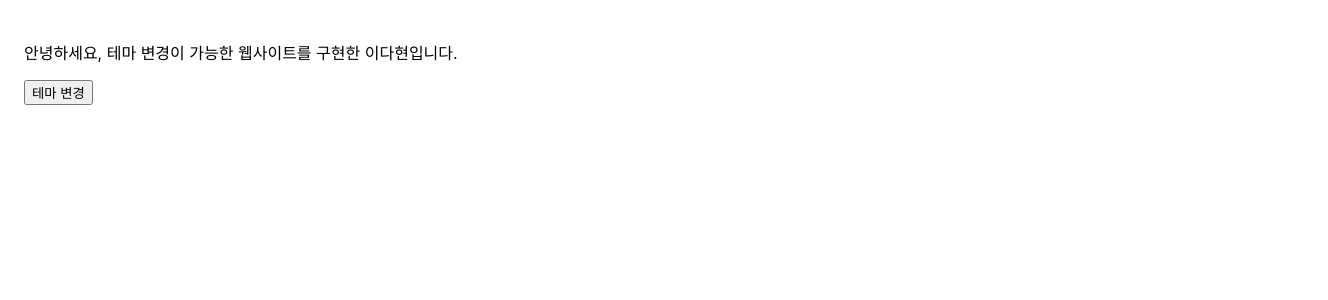
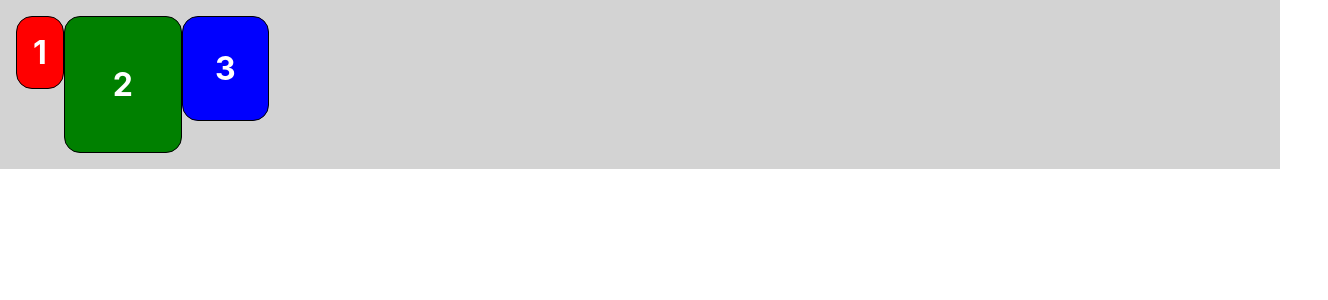
Before and after one commit to dahyun0917/2022_2_GETIT_React, a React (Create React App) app in the folder my-app/: page / in a window 1280 px wide. Shown: the top 300 px of the page, 1328 px wide, since content can reach past the window. Built offline with nearby package versions, Linux system fonts and the light colour scheme.

Commit message:
8차시_플렉스박스 추가

```diff
--- a/my-app/package.json
+++ b/my-app/package.json
@@ -9,6 +9,7 @@
     "react": "^18.2.0",
     "react-dom": "^18.2.0",
     "react-scripts": "5.0.1",
+    "styled-components": "^5.3.6",
     "web-vitals": "^2.1.4"
   },
   "scripts": {
--- /dev/null
+++ b/my-app/src/chapter_15/Blocks.jsx
@@ -0,0 +1,64 @@
+import styled from "styled-components";
+
+//Wrapper 컴포넌트
+const Wrapper = styled.div`
+    padding: 1rem;
+    display: flex;
+    flex-direction: row;
+    align-items: flex-start;
+    justify-contents: flex-start;
+    background-color: lightgrey;
+`;
+
+//Block 컴포넌트
+const Block = styled.div`
+    padding: ${(props) => props.padding};
+    border: 1px solid black;
+    border-radius: 1rem;
+    background-color: ${(props) => props.backgroundColor};
+    color: white;
+    font-size: 2rem;
+    font-weight: bold;
+    text-align: center;
+`;
+
+// Wrapper 안에서 3개의 Block 컴포넌트의 props 설정해주는 blockItems 배열로 선언 -> 각 아이템마다 여백, 배경색 props 다르게 줘서 설정
+const blockItems = [
+    {
+        id: 1,
+        label: "1",
+        padding: "1rem",
+        backgroundColor: "red",
+    },
+    {
+        id: 2,
+        label: "2",
+        padding: "3rem",
+        backgroundColor: "green",
+    },
+    {
+        id: 3,
+        label: "3",
+        padding: "2rem",
+        backgroundColor: "blue",
+    },
+];
+
+function Blocks(props) {
+    return(
+        <Wrapper>
+            {blockItems.map((blockItem) => {
+                return (
+                    <Block
+                        padding={blockItem.padding}
+                        backgroundColor={blockItem.backgroundColor}
+                    >
+                        {blockItem.label}
+                    </Block>
+                );
+            })}
+        </Wrapper>
+    );
+}
+
+export default Blocks;
--- a/my-app/src/index.js
+++ b/my-app/src/index.js
@@ -16,6 +16,7 @@
 import ProfileCard from './chapter_13/ProfileCard';
 import MainContent from './chapter_14/MainContent';
 import DarkOrLight from './chapter_14/DarkOrLight';
+import Blocks from './chapter_15/Blocks';
 
 const root = ReactDOM.createRoot(document.getElementById('root'));
 
@@ -92,12 +93,21 @@
 // },1000)
 
 // 14챕터
+// root.render(
+//   <React.StrictMode>
+//     <DarkOrLight />
+//   </React.StrictMode>
+// );
+// },1000)
+
+// 15챕터
 root.render(
   <React.StrictMode>
-    <DarkOrLight />
+    <Blocks />
   </React.StrictMode>
 );
 },1000)
+
 
 // If you want to start measuring performance in your app, pass a function
 // to log results (for example: reportWebVitals(console.log))
```
Also changed, not shown: 1 other file (tests, documents, lock files or other folders).
